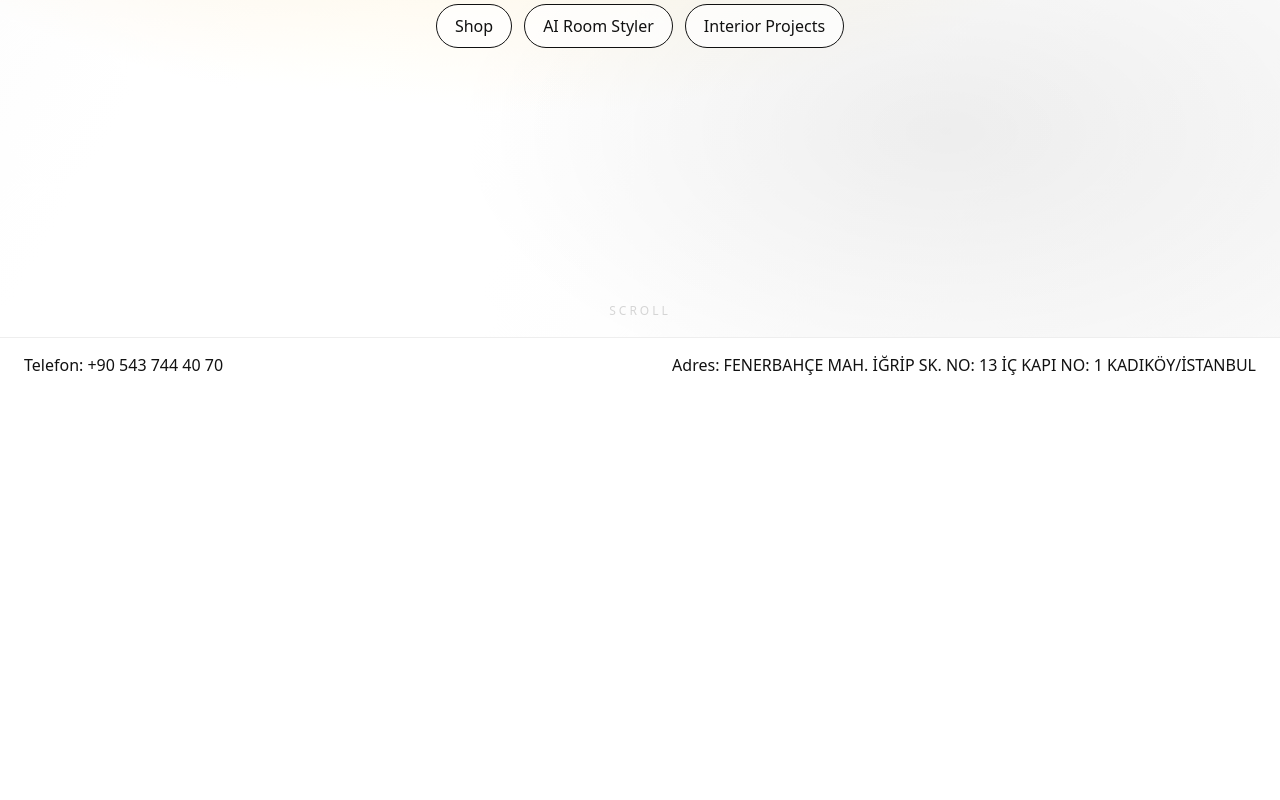
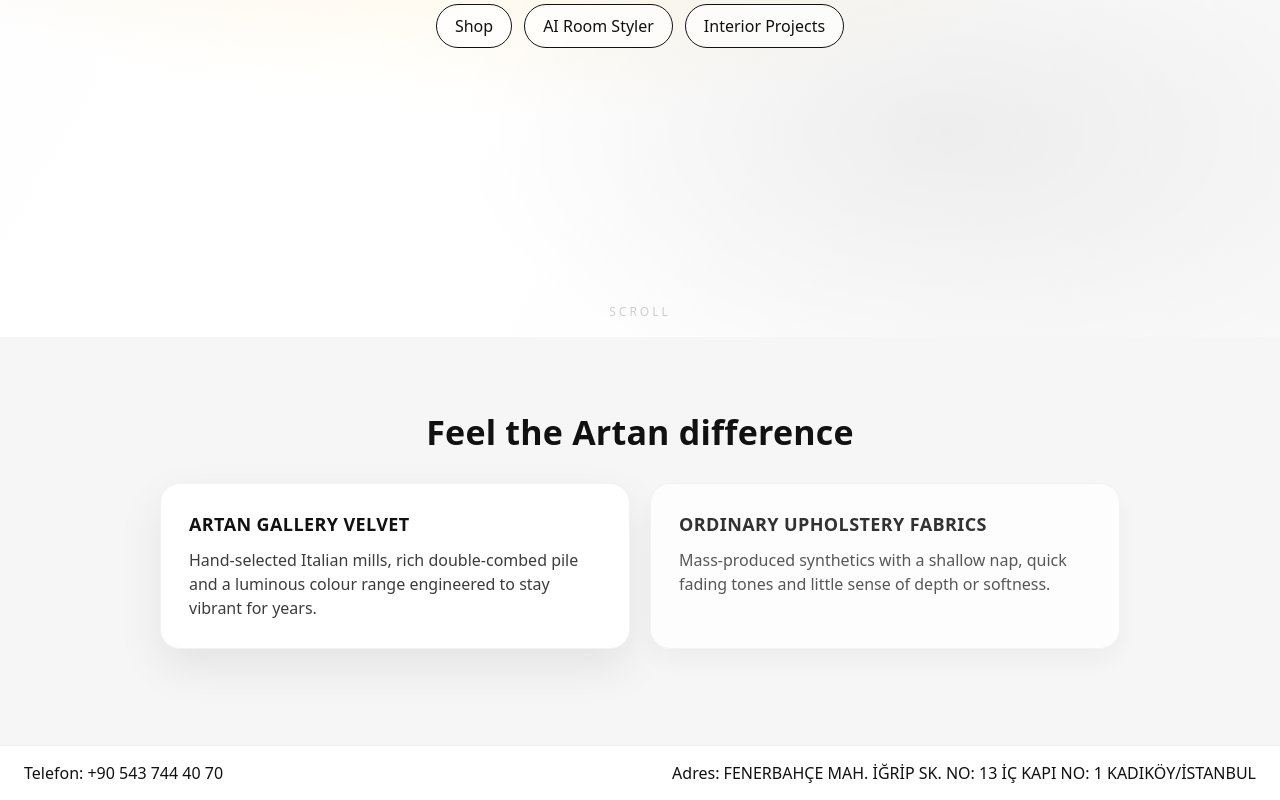
Before and after one commit to Hamed-shareghzadeh/artan-gallery, a Next.js app: page /en in a window 1280 px wide. Shown: the part 438-1238 px from the top of the page. Before the commit the page ends 830 px from the top, so only its background shows below. Built offline with nearby package versions, Linux system fonts and the light colour scheme.

Commit message:
Add CompareBlock component and integrate across locales

```diff
--- a/app/en/page.js
+++ b/app/en/page.js
@@ -1,8 +1,11 @@
 "use client";
+
+import CompareBlock from "../../components/CompareBlock";
 
 export default function PageEN() {
   return (
-    <main className="hero hero--light">
+    <main>
+      <section className="hero hero--light">
         <div className="velvet-bg" aria-hidden />
 
         <section className="hero-content">
@@ -19,6 +22,15 @@
         </section>
 
         <div className="scroll-cue"><span>scroll</span></div>
+      </section>
+
+      <CompareBlock
+        title="Feel the Artan difference"
+        leftLabel="Artan Gallery velvet"
+        rightLabel="Ordinary upholstery fabrics"
+        leftText="Hand-selected Italian mills, rich double-combed pile and a luminous colour range engineered to stay vibrant for years."
+        rightText="Mass-produced synthetics with a shallow nap, quick fading tones and little sense of depth or softness."
+      />
     </main>
   );
 }
--- a/app/globals.css
+++ b/app/globals.css
@@ -72,3 +72,64 @@
   0%,100% { opacity: .25; transform: translateX(-50%) translateY(0); }
   50%     { opacity: .7;  transform: translateX(-50%) translateY(5px); }
 }
+
+.compare {
+  padding: 72px 24px 96px;
+  background: #f6f6f6;
+}
+
+.compare-inner {
+  max-width: 960px;
+  margin: 0 auto;
+  display: grid;
+  gap: 28px;
+}
+
+.compare-title {
+  margin: 0;
+  font-size: clamp(24px, 4vw, 34px);
+  text-align: center;
+  letter-spacing: 0.2px;
+}
+
+.compare-grid {
+  display: grid;
+  gap: 20px;
+  grid-template-columns: repeat(auto-fit, minmax(260px, 1fr));
+}
+
+.compare-panel {
+  background: #fff;
+  border-radius: 20px;
+  padding: 28px;
+  border: 1px solid rgba(17, 17, 17, 0.05);
+  box-shadow: 0 18px 45px rgba(17, 17, 17, 0.08);
+}
+
+.compare-panel--muted {
+  box-shadow: 0 12px 28px rgba(17, 17, 17, 0.05);
+  opacity: 0.85;
+}
+
+.compare-label {
+  margin: 0 0 12px;
+  font-size: 18px;
+  letter-spacing: 0.4px;
+  text-transform: uppercase;
+}
+
+.compare-copy {
+  margin: 0;
+  line-height: 1.5;
+  color: rgba(17, 17, 17, 0.82);
+}
+
+@media (max-width: 600px) {
+  .compare {
+    padding: 56px 18px 72px;
+  }
+
+  .compare-panel {
+    padding: 24px;
+  }
+}
--- /dev/null
+++ b/components/CompareBlock.jsx
@@ -0,0 +1,25 @@
+export default function CompareBlock({
+  title,
+  leftLabel,
+  rightLabel,
+  leftText,
+  rightText,
+}) {
+  return (
+    <section className="compare">
+      <div className="compare-inner">
+        <h2 className="compare-title">{title}</h2>
+        <div className="compare-grid">
+          <article className="compare-panel">
+            <h3 className="compare-label">{leftLabel}</h3>
+            <p className="compare-copy">{leftText}</p>
+          </article>
+          <article className="compare-panel compare-panel--muted">
+            <h3 className="compare-label">{rightLabel}</h3>
+            <p className="compare-copy">{rightText}</p>
+          </article>
+        </div>
+      </div>
+    </section>
+  );
+}
```
Also changed, not shown: app/fr/page.js (+13 -1 lines), app/tr/page.js (+13 -1 lines). Lines whose indentation alone changed are shown as unchanged.
